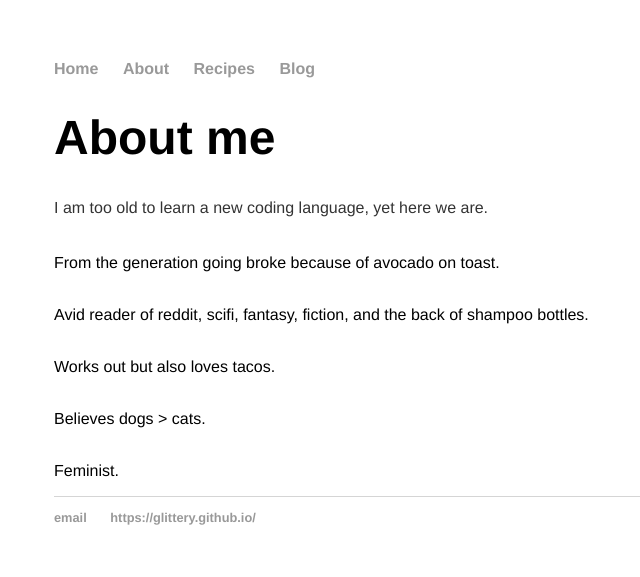
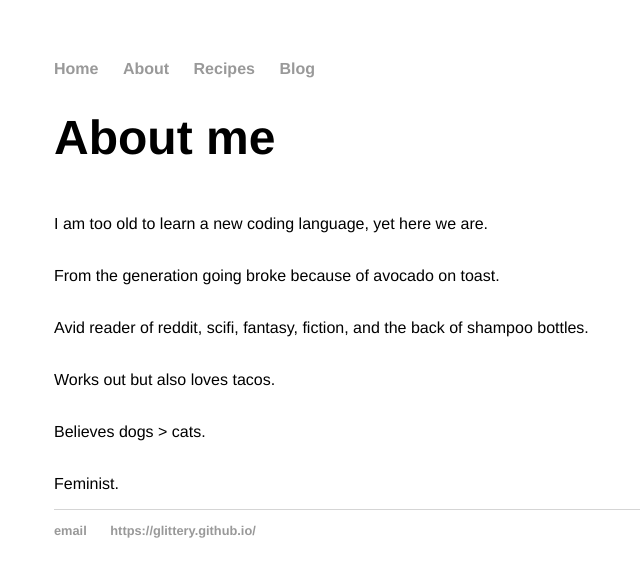
Before and after one commit to glittery/glittery.github.io, a Jekyll site: the page built from about/index.html, in a window 1280 px wide. Shown: the top 577 px of the page, without its empty margins (138-778 px from the left). Built offline with Jekyll 4.4.1, drawn with Linux system fonts in a browser that asks for light colours.

```diff
--- a/about/index.html
+++ b/about/index.html
@@ -5,8 +5,7 @@ title: glittery - about me
 <div class="blurb">
 	<h1>About me</h1>
 
-<p> I am too old to learn a new coding language, yet here we are. </p>
-
+<br> I am too old to learn a new coding language, yet here we are. </p>
 <br> From the generation going broke because of avocado on toast. </p>
 <br> Avid reader of reddit, scifi, fantasy, fiction, and the back of shampoo bottles. </p>
 <br> Works out but also loves tacos. </p>
```
